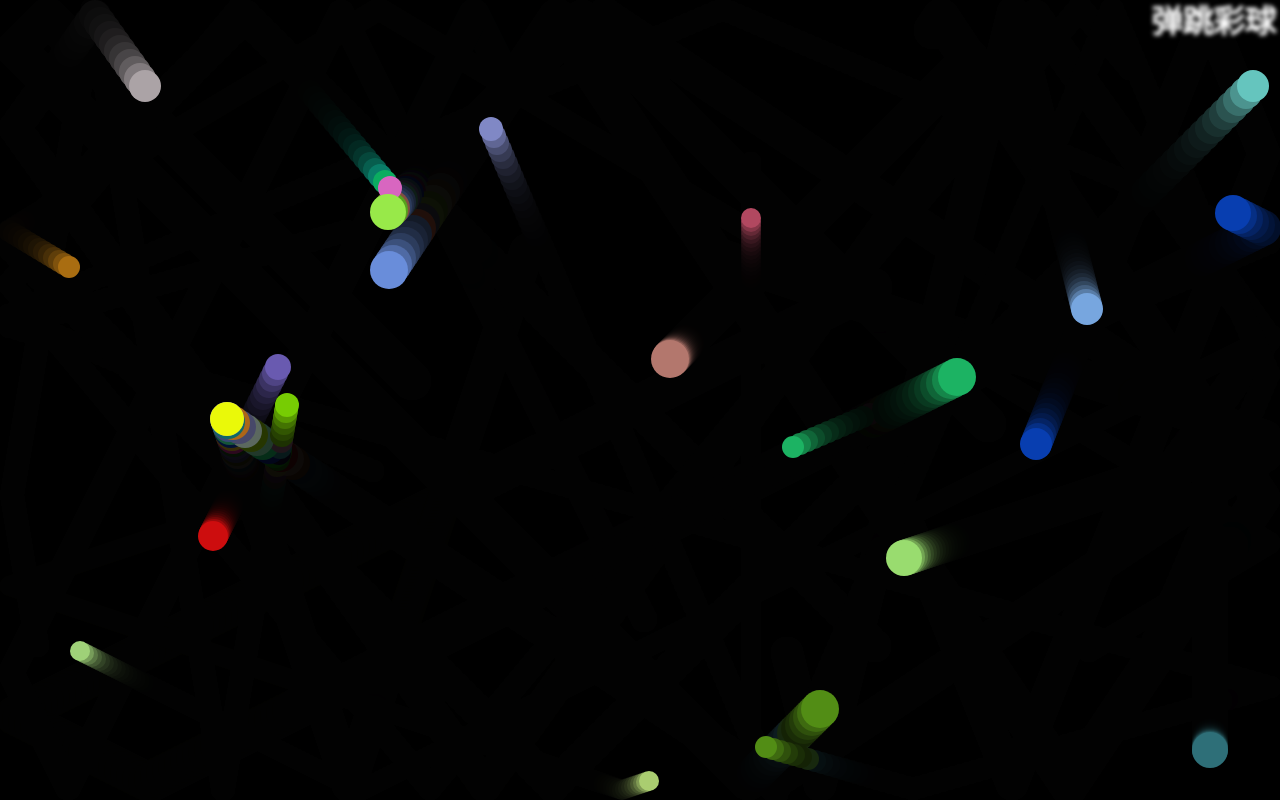
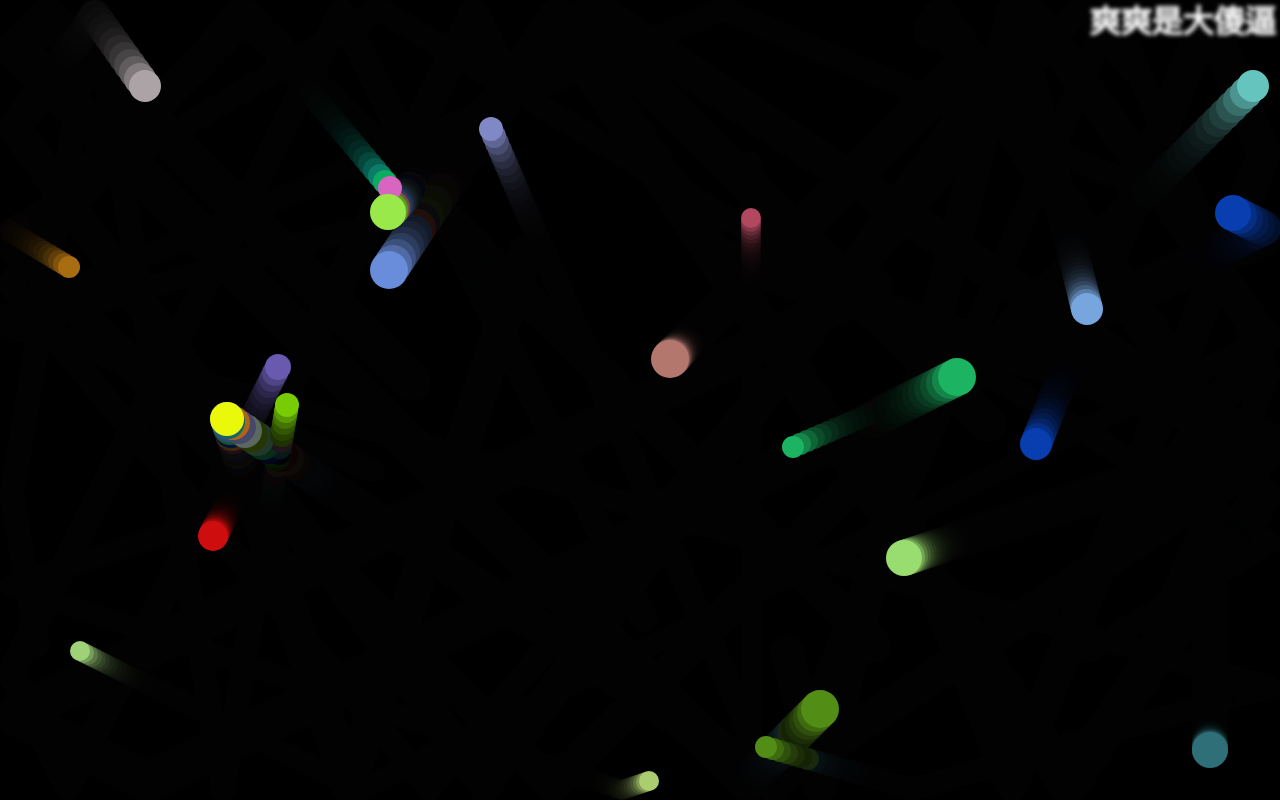
Before and after one commit to lovelylonglong/lovelylonglong.github.io, a plain HTML site: page index.html in a window 1280 px wide. Drawn offline with Linux system fonts and the light colour scheme.

Commit message:
Create index.html

```diff
--- a/index.html
+++ b/index.html
@@ -2,12 +2,12 @@
 <html>
   <head>
     <meta charset="utf-8">
-    <title>弹跳彩球</title>
+    <title>爽爽是大傻逼</title>
     <link rel="stylesheet" href="style.css">
   </head>
 
   <body>
-    <h1>弹跳彩球</h1>
+    <h1>爽爽是大傻逼</h1>
     <canvas></canvas>
 
     <script src="main.js"></script>
```
